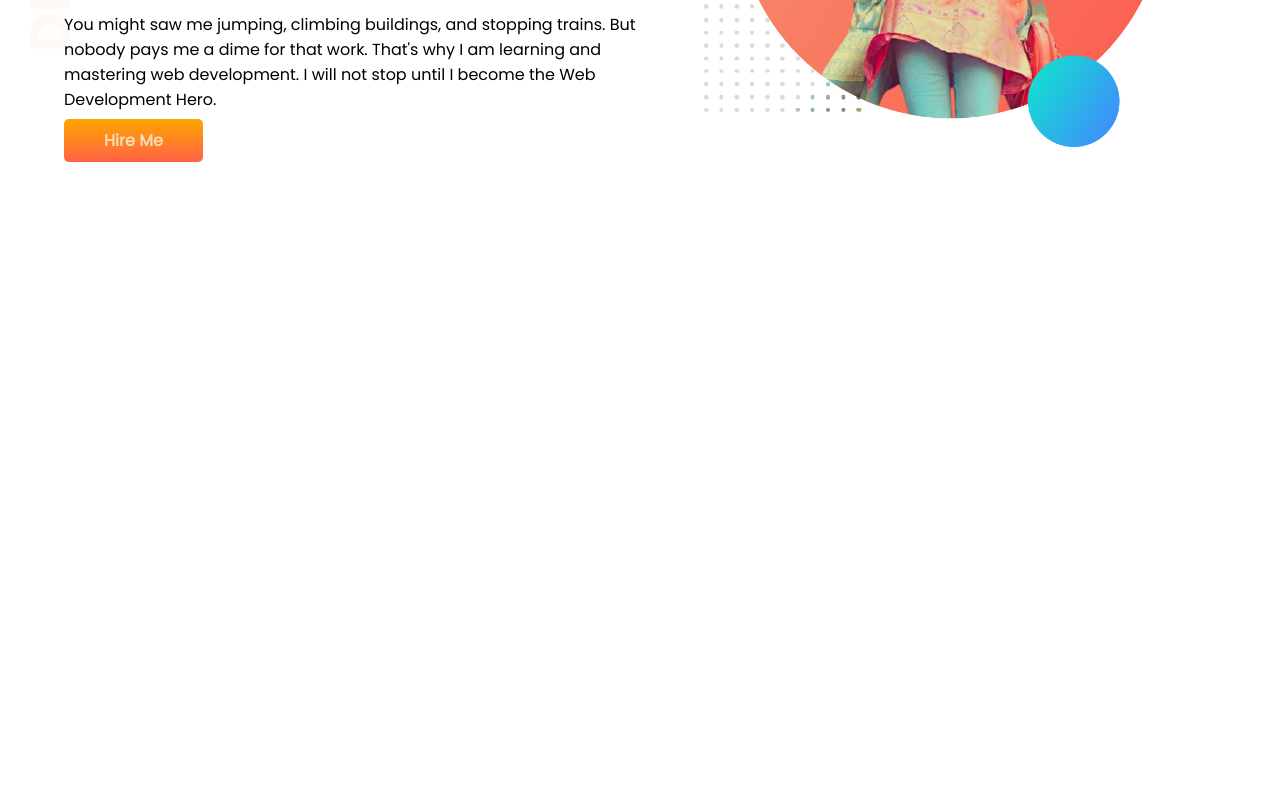
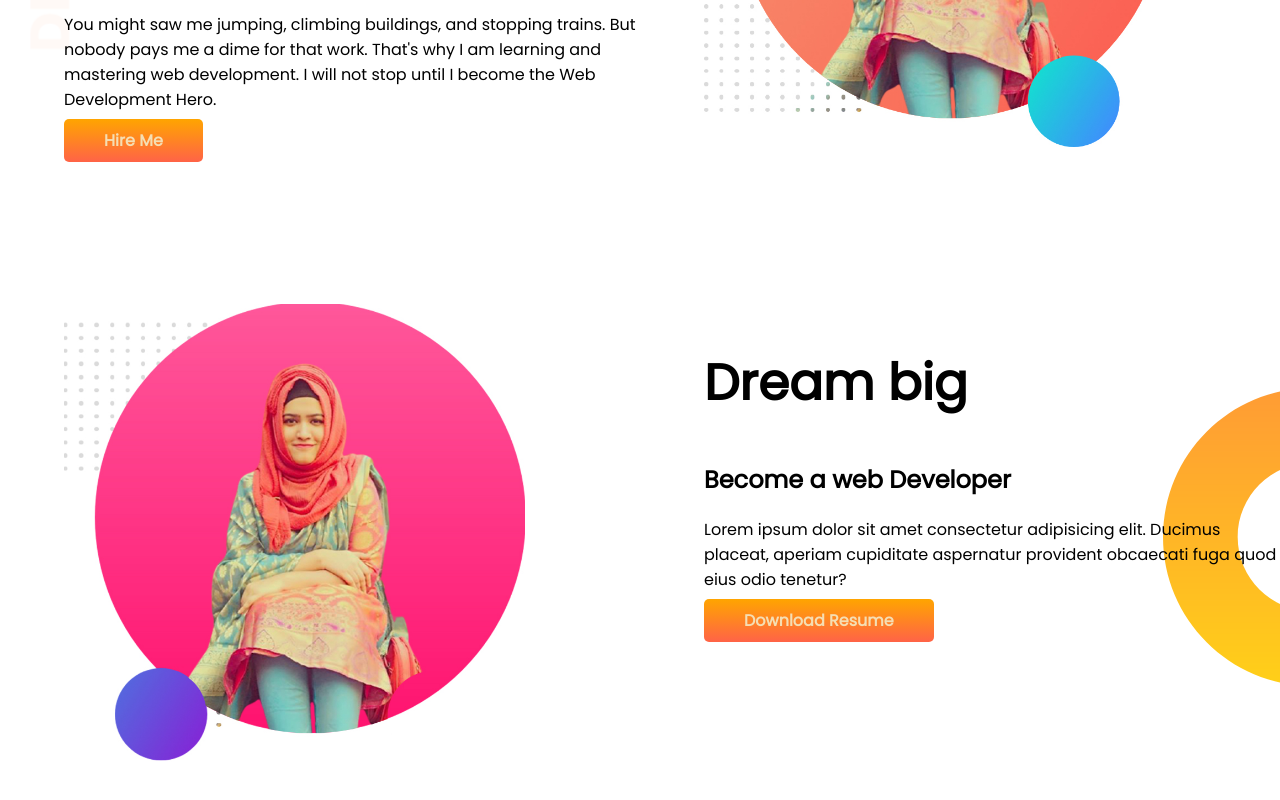
Before and after one commit to afsanasinthi/Developer-portfolio, a plain HTML site: page index.html in a window 1280 px wide. Shown: the part 310-1110 px from the top of the page. Before the commit the page ends 800 px from the top, so only its background shows below. Drawn offline with Linux system fonts and the light colour scheme.

Commit message:
dreambgi

```diff
--- a/index.html
+++ b/index.html
@@ -25,6 +25,18 @@
             <img src="images/my-bg.jpg" alt="">
         </div>
     </section>
+    <section class="dream-big">
+        <div class="half-width">
+            <img src="images/my-bg1.jpg" alt="">
+        </div>
+        <div class="half-width">
+            <h1>Dream big</h1>
+            <h2>Become a web Developer</h2>
+            <p>Lorem ipsum dolor sit amet consectetur adipisicing elit. Ducimus placeat, aperiam cupiditate aspernatur provident obcaecati fuga quod eius odio tenetur?</p>
+            <a target="_blank" href="#" class="link-button">Download Resume</a>
+        </div>
+
+    </section>
 </body>
 
 </html>
--- a/style.css
+++ b/style.css
@@ -13,6 +13,7 @@ h1 {
 
 section {
     display: flex;
+    margin-bottom: 150px;
 }
 
 .half-width {
@@ -37,3 +38,9 @@ section {
     background-image: url(images/top-banner.png);
     background-repeat: no-repeat;
 }
+
+.dream-big {
+    background-image: url(images/dream-bg.png);
+    background-repeat: no-repeat;
+    background-position: right;
+}
```
